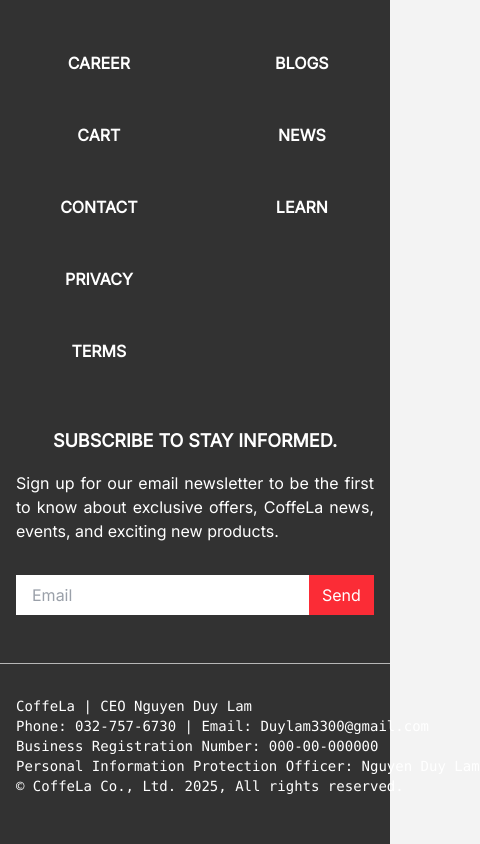
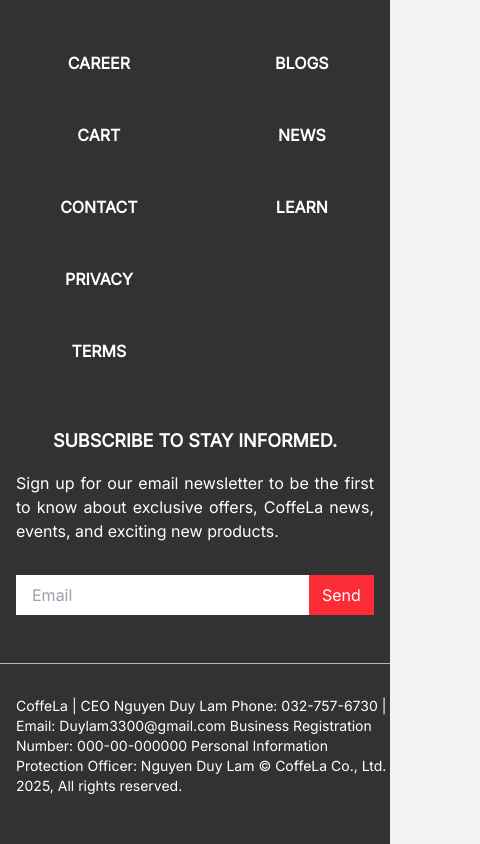
Before and after one commit to Duy-Lam-3300/coffee-shop-fe, a Next.js app: page / in a window 390 px wide. Shown: the part 5711-6555 px from the top of the page, 480 px wide, since content can reach past the window. Built offline with nearby package versions, Linux system fonts and the light colour scheme.

Commit message:
fix coppyright for mobile

```diff
--- a/src/components/Footer.tsx
+++ b/src/components/Footer.tsx
@@ -152,13 +152,20 @@
                 </div>
                 <hr className="text-white opacity-65" />
                 <div className="text-sm text-[#ffffff] ml-4 md:ml-0">
-                    <pre className="w-fit">
+                    <pre className="w-fit not-md:hidden">
                         {`CoffeLa | CEO Nguyen Duy Lam
 Phone: 032-757-6730 | Email: Duylam3300@gmail.com
 Business Registration Number: 000-00-000000
 Personal Information Protection Officer: Nguyen Duy Lam
 © CoffeLa Co., Ltd. 2025, All rights reserved.`}
                     </pre>
+                    <p className="w-fit md:hidden">
+                        {`CoffeLa | CEO Nguyen Duy Lam
+Phone: 032-757-6730 | Email: Duylam3300@gmail.com
+Business Registration Number: 000-00-000000
+Personal Information Protection Officer: Nguyen Duy Lam
+© CoffeLa Co., Ltd. 2025, All rights reserved.`}
+                    </p>
                 </div>
             </div>
 
```
